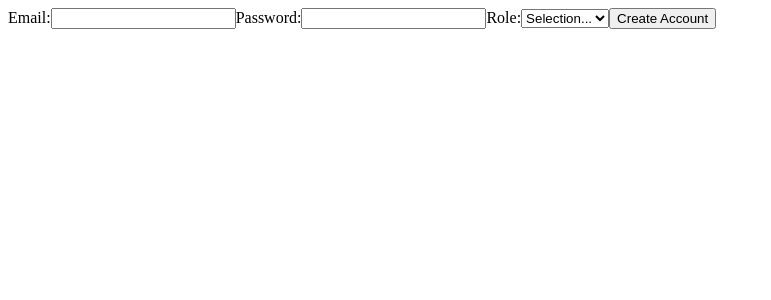
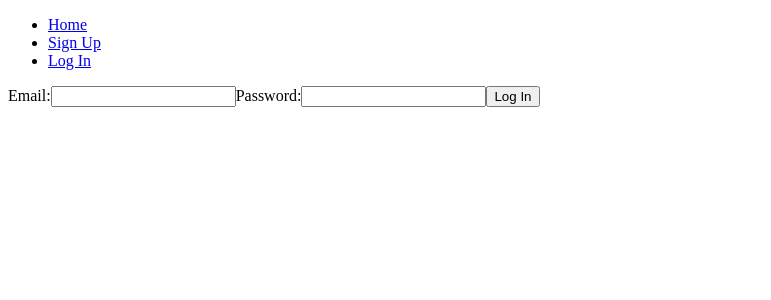
Before and after one commit to AlistairPiot/jobyfind-frontend, a React (Vite) app: page /login in a window 1280 px wide. Shown: the top 300 px of the page, without its empty margins (0-771 px from the left). Built offline with nearby package versions, Linux system fonts and the light colour scheme.

Commit message:
Ajout de la page de connexion + routage simple

```diff
--- a/package.json
+++ b/package.json
@@ -15,6 +15,7 @@
         "postcss": "^8.5.3",
         "react": "^19.0.0",
         "react-dom": "^19.0.0",
+        "react-router-dom": "^7.5.0",
         "tailwindcss": "^4.0.14"
     },
     "devDependencies": {
--- a/src/App.jsx
+++ b/src/App.jsx
@@ -1,10 +1,20 @@
-import "./App.css";
+import { Route, BrowserRouter as Router, Routes } from "react-router-dom";
+import Nav from "./components/Nav";
+import Home from "./pages/Home";
+import LoginForm from "./pages/LoginForm";
+import SignUpForm from "./pages/SignUpForm";
 
 function App() {
     return (
-        <>
-            <h1 className="bg-amber-600">Jobyfind</h1>
-        </>
+        <Router>
+            {/* La barre de navigation est disponible sur toutes les pages */}
+            <Nav />
+            <Routes>
+                <Route path="/" element={<Home />} />
+                <Route path="/signup" element={<SignUpForm />} />
+                <Route path="/login" element={<LoginForm />} />
+            </Routes>
+        </Router>
     );
 }
 
--- /dev/null
+++ b/src/components/Nav.jsx
@@ -0,0 +1,27 @@
+import { Link } from "react-router-dom";
+
+function Nav() {
+    return (
+        <nav className="bg-gray-800 p-4">
+            <ul className="flex space-x-4">
+                <li>
+                    <Link to="/" className="text-white">
+                        Home
+                    </Link>
+                </li>
+                <li>
+                    <Link to="/signup" className="text-white">
+                        Sign Up
+                    </Link>
+                </li>
+                <li>
+                    <Link to="/login" className="text-white">
+                        Log In
+                    </Link>
+                </li>
+            </ul>
+        </nav>
+    );
+}
+
+export default Nav;
--- a/src/index.jsx
+++ b/src/index.jsx
@@ -1,11 +1,9 @@
 import { StrictMode } from "react";
-import { createRoot } from "react-dom/client";
-import SignUpForm from "./SignUpForm.jsx";
+import ReactDOM from "react-dom/client";
+import App from "./App"; // App.js qui va contenir le routage
 
-createRoot(document.getElementById("root")).render(
+ReactDOM.createRoot(document.getElementById("root")).render(
     <StrictMode>
-        {/* <App /> */}
-        {/* <SkillTest /> */}
-        <SignUpForm />
+        <App />
     </StrictMode>
 );
--- /dev/null
+++ b/src/pages/Home.jsx
@@ -0,0 +1,14 @@
+import { Link } from "react-router-dom";
+
+function Home() {
+    return (
+        <div>
+            <h1>Bienvenue sur Jobyfind</h1>
+            <button>
+                <Link to="/signup">Création d'un compte</Link>
+            </button>
+        </div>
+    );
+}
+
+export default Home;
--- /dev/null
+++ b/src/pages/LoginForm.jsx
@@ -0,0 +1,50 @@
+import { useState } from "react";
+import { useNavigate } from "react-router-dom";
+
+function LoginForm() {
+    const [email, setEmail] = useState("");
+    const [password, setPassword] = useState("");
+    const [error, setError] = useState(null);
+    const navigate = useNavigate(); // Hook pour la redirection
+
+    const handleSubmit = async (event) => {
+        event.preventDefault();
+
+        try {
+            // Simuler une connexion réussie
+            console.log("User logged in:", { email, password });
+            // Rediriger l'utilisateur vers la page d'accueil ou un dashboard
+            navigate("/");
+        } catch (err) {
+            console.error("Erreur lors de la connexion :", err);
+            setError("Invalid credentials. Please try again.");
+        }
+    };
+
+    return (
+        <form onSubmit={handleSubmit}>
+            <label>
+                Email:
+                <input
+                    type="email"
+                    value={email}
+                    onChange={(e) => setEmail(e.target.value)}
+                    required
+                />
+            </label>
+            <label>
+                Password:
+                <input
+                    type="password"
+                    value={password}
+                    onChange={(e) => setPassword(e.target.value)}
+                    required
+                />
+            </label>
+            {error && <p style={{ color: "red" }}>{error}</p>}
+            <button type="submit">Log In</button>
+        </form>
+    );
+}
+
+export default LoginForm;
--- a/src/SignUpForm.jsx
+++ b/src/pages/SignUpForm.jsx
@@ -1,11 +1,12 @@
 import { useState } from "react";
-import { registerUser } from "./services/api"; // Import de la nouvelle fonction
+import { useNavigate } from "react-router-dom";
 
 function SignUpForm() {
     const [email, setEmail] = useState("");
     const [password, setPassword] = useState("");
     const [role, setRole] = useState(""); // School, Company, Freelance
     const [error, setError] = useState(null);
+    const navigate = useNavigate(); // Hook pour la redirection
 
     const handleSubmit = async (event) => {
         event.preventDefault();
@@ -17,9 +18,10 @@ function SignUpForm() {
 
         try {
             const userData = { email, password, role };
-            const response = await registerUser(userData); // Utilisation de registerUser
-            console.log("Inscription réussie :", response);
-            // Rediriger l'utilisateur ou afficher un message de succès
+            // Simuler une inscription réussie, tu peux ajouter une fonction d'API ici
+            console.log("User registered:", userData);
+            // Rediriger l'utilisateur vers la page de connexion
+            navigate("/login");
         } catch (err) {
             console.error("Erreur lors de l'inscription :", err);
             setError("An error occurred. Please try again.");
--- a/src/services/api.js
+++ b/src/services/api.js
@@ -20,4 +20,8 @@ export const getSkills = () =>
 export const registerUser = (userData) =>
     api.post("/register", userData).then((res) => res.data);
 
+// Fonction de connexion utilisateur
+export const loginUser = (userData) =>
+    api.post("/login", userData).then((res) => res.data);
+
 export default api;
```
Also changed, not shown: src/router/root.jsx (added, +16 -0 lines), 2 other files (tests, documents, lock files or other folders).
